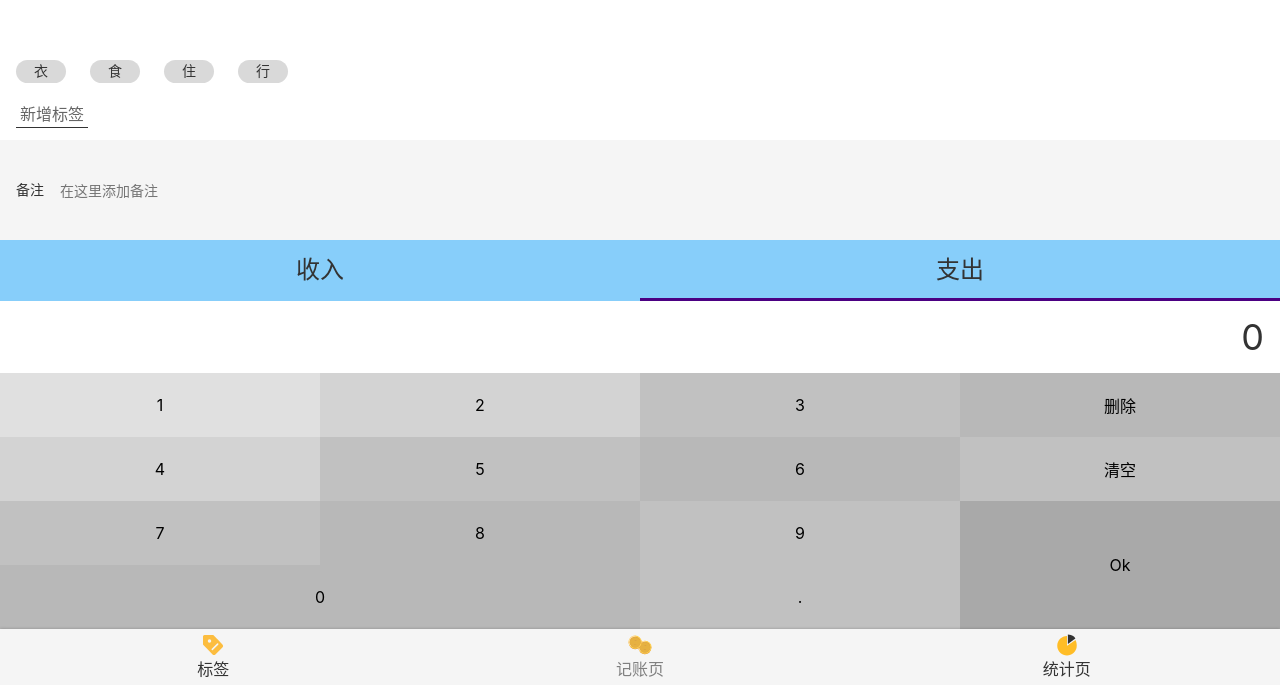
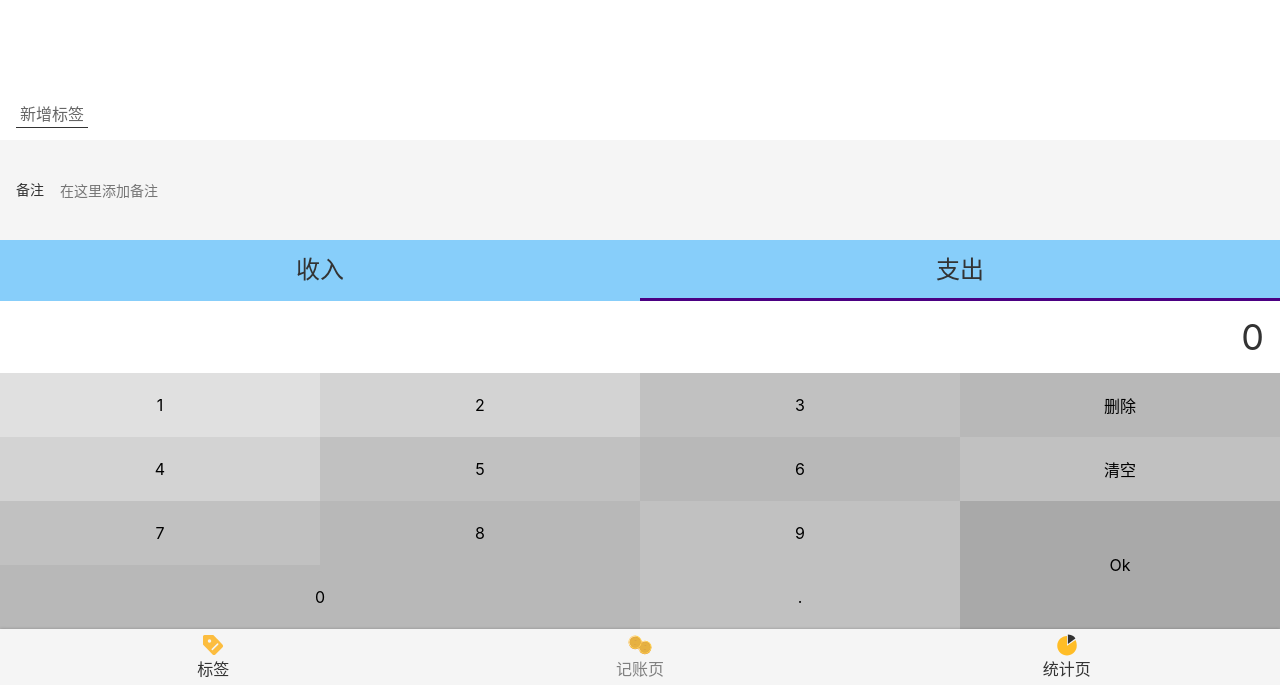
Before and after one commit to christina-xhy/morney-react-1, a React app: page /#/money in a window 1280 px wide. Shown: the part 115-800 px from the top of the page. Built offline with nearby package versions, Linux system fonts and the light colour scheme.

Commit message:
封装addTag到 useTag ,复用在记账页面的tagSection组件中  和 tags.tx标签页中

```diff
--- a/src/useTag.tsx
+++ b/src/useTag.tsx
@@ -11,7 +11,7 @@ const defaultTags =[
 ]
 //定义在useTags函数外面，数据则只渲染一次。或者用use其他的hook 包裹
 const useTags = ()=>{
-  const [tags,setTags] = useState<{id: number,name: string}[]>(defaultTags)
+  const [tags,setTags] = useState<{id: number,name: string}[]>([])
   const findTag = (id:number) => tags.filter(tag => tag.id === id)[0];//数组的第0项是vale=string
 
   const findTagIndex = ( id: number ) => {
@@ -46,10 +46,16 @@ const deleteTag = ( id:number ) =>{
   //   tagsClone.splice(index,1)
   //   setTags(tagsClone)
   // }
+  const addTag = ()=>{
+    const tagName = window.prompt("新标签的名称为")
+    if(tagName !== null){
+      setTags([...tags,{id:createId(),name:tagName}])
+    }
+  }
 
 
 
-  return {tags,setTags,findTag,updateTag,findTagIndex,deleteTag} //必须 对象形式  return出去
+  return {tags,setTags,findTag,updateTag,findTagIndex,deleteTag,addTag} //必须 对象形式  return出去
 }
 
 export default  useTags
--- a/src/views/Money/TagsSection.tsx
+++ b/src/views/Money/TagsSection.tsx
@@ -40,15 +40,15 @@ type Props = {
   onChange:(selected:number[])=> void;
 }//定义一个类型，这个类型是父传子通信传过来的
 const TagsSection : React.FC<Props> =(props)=>{
-  const {tags,setTags} = useTags()
+  const {tags,setTags,addTag} = useTags()
   // const [selectedTagIds,setSelectedTags] = useState<string[]>([])//原本没有存储的数据需要创建selectedTags.
   const selectedTagIds = props.value//获取用户输入的标签元素
-  const onAddTag = ()=>{
-    const tagName = window.prompt("新标签的名称为")
-    if(tagName !== null){
-      setTags([...tags,{id:createId(),name:tagName}])
-    }
-  }//二、 49 --因为setTags要求的类型是id:number name:string. 所以tagName 的类型也要符合要求，所以添加一个随机的id 和name
+  // const onAddTag = ()=>{
+  //   const tagName = window.prompt("新标签的名称为")
+  //   if(tagName !== null){
+  //     setTags([...tags,{id:createId(),name:tagName}])
+  //   }
+  // }//二、 49 --因为setTags要求的类型是id:number name:string. 所以tagName 的类型也要符合要求，所以添加一个随机的id 和name
   //三、 54 --原本类型是id:number name:string，但是name是变量，所以选中元素只保存常量id
   // 因此设置selectedTagIds=props.value 修改value的类型
   //四 58/60行 都是接收的number类型为参数，所以onChange类型也要在Props里面修改为number【】
@@ -74,7 +74,7 @@ const TagsSection : React.FC<Props> =(props)=>{
           <li key={tag.id} onClick={()=>{onToggleTag(tag.id)}} className={isSelected(tag.id)}>{tag.name}</li>
         )}
       </ol>
-      <button onClick={onAddTag} >新增标签</button>
+      <button onClick={addTag} >新增标签</button>
     </Wrapper>
   )
 }
--- a/src/views/Tags.tsx
+++ b/src/views/Tags.tsx
@@ -32,7 +32,7 @@ const TagList =styled.ol`
 //42. 在通过id设置路由时就实现了双向绑定。所以tag 通过useParams()hook定义参数 找到上一级目录的数据
 
 function Tags() {
-  const {tags} = useTags()//这个是对象哈希获取元素，注意区分useState本身的写法 【】
+  const {tags,addTag} = useTags()//这个是对象哈希获取元素，注意区分useState本身的写法 【】
   return (
     <Layout>
       <TagList>
@@ -49,7 +49,7 @@ function Tags() {
         }
       </TagList>
       <CenterWrapper>
-        <ButtonWrapper>新增标签</ButtonWrapper>
+        <ButtonWrapper onClick={addTag}>新增标签</ButtonWrapper>
       </CenterWrapper>
     </Layout>
   );
```
